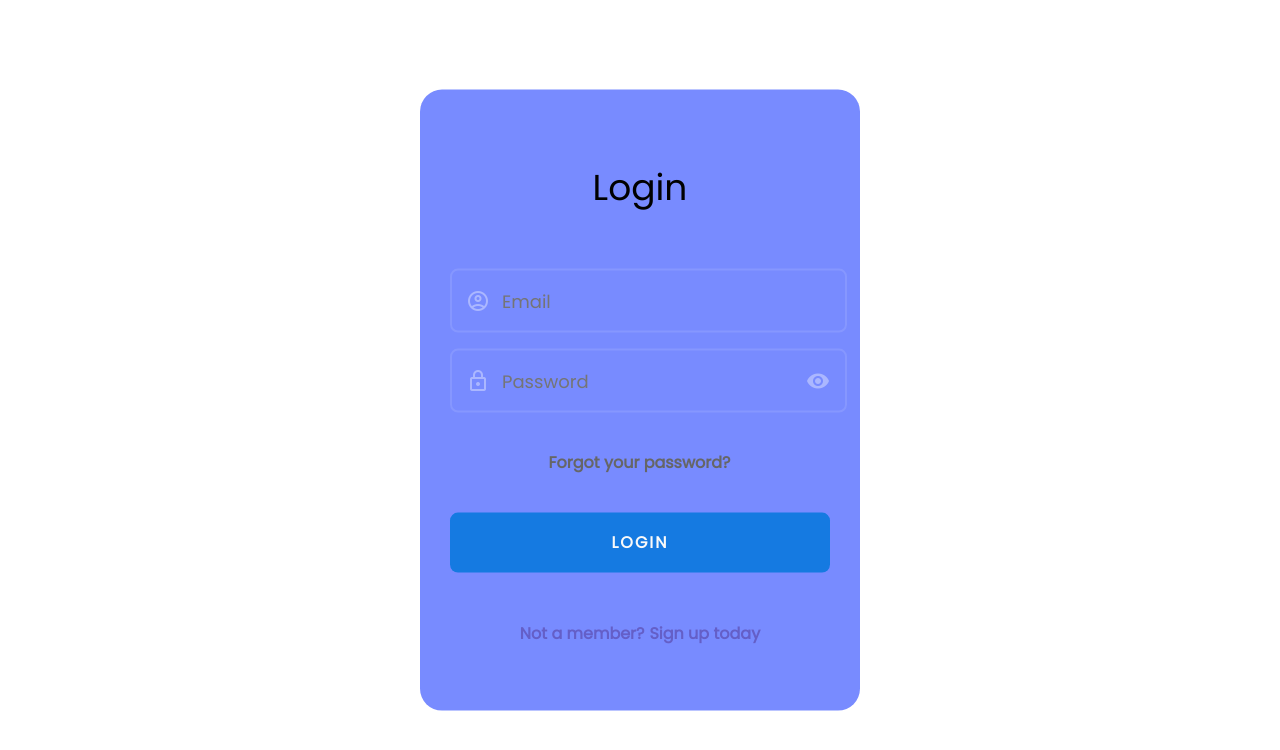
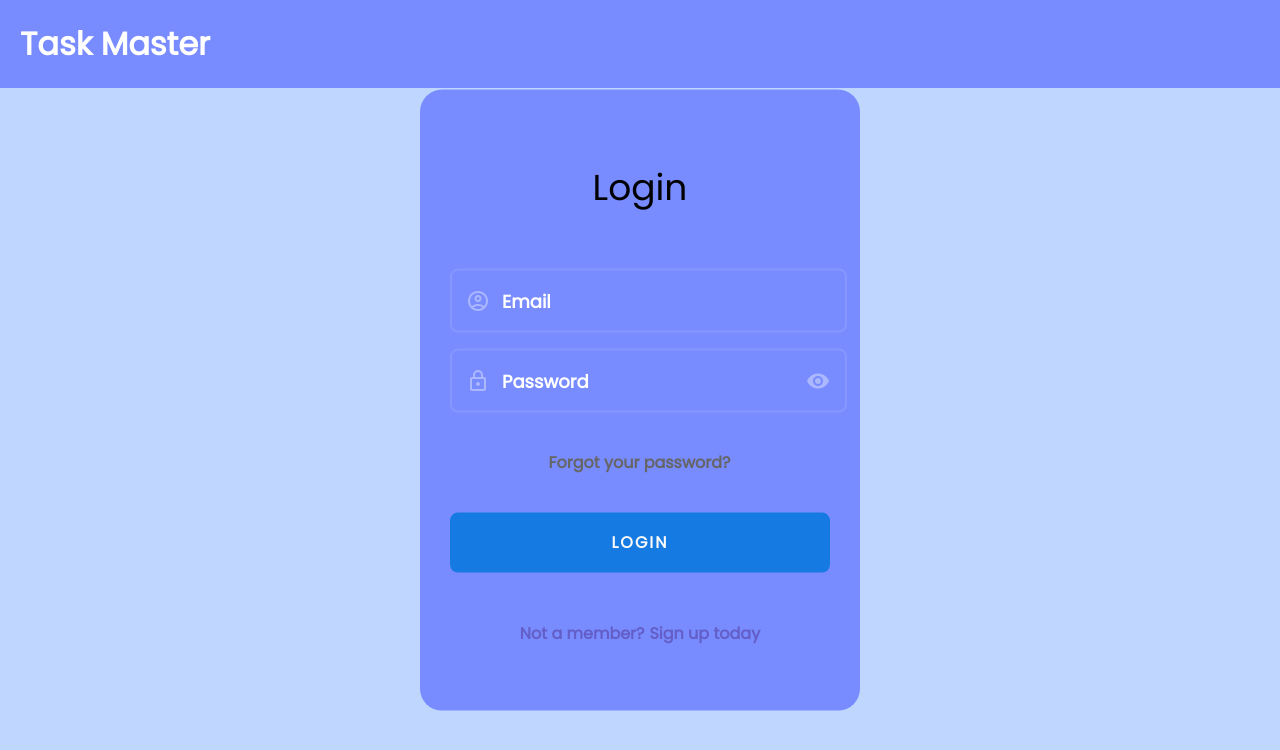
Before and after one commit to ismahaneyy/phase-4-project-taskmaster-app, a React (Create React App) app in the folder client/: page /login in a window 1280 px wide. Shown: the top 750 px of the page. Built offline with nearby package versions, Linux system fonts and the light colour scheme.

Commit message:
Fixed some errors and styling

```diff
--- a/client/src/components/dashboard.js
+++ b/client/src/components/dashboard.js
@@ -363,14 +363,14 @@ function Dashboard() {
 
   return (
     <div id="dashboard-container">
-      <div id="side-nav" className="col-nav">
+      <div id="side-nav" className="col-nav" style={{backgroundColor: '#788BFF'}}>
         <div className="row-logo">
           <h1>
-            taskMaster<span>.</span>
+            TaskMaster<span></span>
           </h1>
         </div>
-        <div className="row-boards">
-          <h5>ALL Projects ({projects.length})</h5>
+        <div className="row-boards" >
+          <h5 style={{color: 'white'}}>ALL Projects ({projects.length})</h5>
           <div className="boards-list">{projectsList}</div>
           <div
             onClick={() => {
@@ -378,9 +378,9 @@ function Dashboard() {
             }}
             className="add-board"
           >
-            <i className="material-symbols-outlined">add</i>
-            <h5>Create New Project</h5>
-            <i id="create-arrow" className="material-icons">
+            <i className="material-symbols-outlined" style={{color: 'white'}}>add</i>
+            <h5 style={{color: 'white'}}>Create New Project</h5>
+            <i id="create-arrow" style={{color: 'white'}} className="material-icons" >
               arrow_forwards
             </i>
           </div>
--- a/client/src/components/loginform.js
+++ b/client/src/components/loginform.js
@@ -91,6 +91,12 @@ function Loginform() {
 
 
   return (
+
+    <div className="App">
+      <nav className="navbar">
+        <h1 className="logo">Task Master</h1>
+      </nav>
+
     <div class="login">
     <div></div>
     <h2>Login</h2>
@@ -140,6 +146,7 @@ function Loginform() {
       </div>
     </form>
     </div>
+    </div>
   );
 }
 
--- a/client/src/components/signupform.js
+++ b/client/src/components/signupform.js
@@ -94,6 +94,13 @@ function Signup() {
   }
 
   return (
+
+    <div className="App">
+    <nav className="navbar">
+      <h1 className="logo">Task Master</h1>
+    </nav>
+
+
       <div className="login">
         <div></div>
         <h2>Sign up</h2>
@@ -157,6 +164,7 @@ function Signup() {
           </h4>
         </form>
       </div>
+      </div>
   );
 }
 
--- a/client/src/styles/Login.css
+++ b/client/src/styles/Login.css
@@ -1,6 +1,8 @@
 @media (width >= 500px) {
     body {
       padding: 0;
+    background-color: #BFD7FF;
+
     }
   }
 
@@ -29,6 +31,7 @@
     font-size: 36px;
     font-weight: 500;
     margin: 0 0 4px;
+
   }
 
   .login > h3 {
@@ -119,3 +122,8 @@
     text-align: left;
     text-decoration: none;
   }
+
+  input::placeholder {
+    color: white;
+    font-weight: bold;
+  }
--- a/client/src/styles/dashboard.css
+++ b/client/src/styles/dashboard.css
@@ -6,7 +6,7 @@
 #dashboard-container {
   height: 100vh;
   width: 100%;
-  background-color: aqua;
+  background: #788BFF;
   display: flex;
 }
 
```
